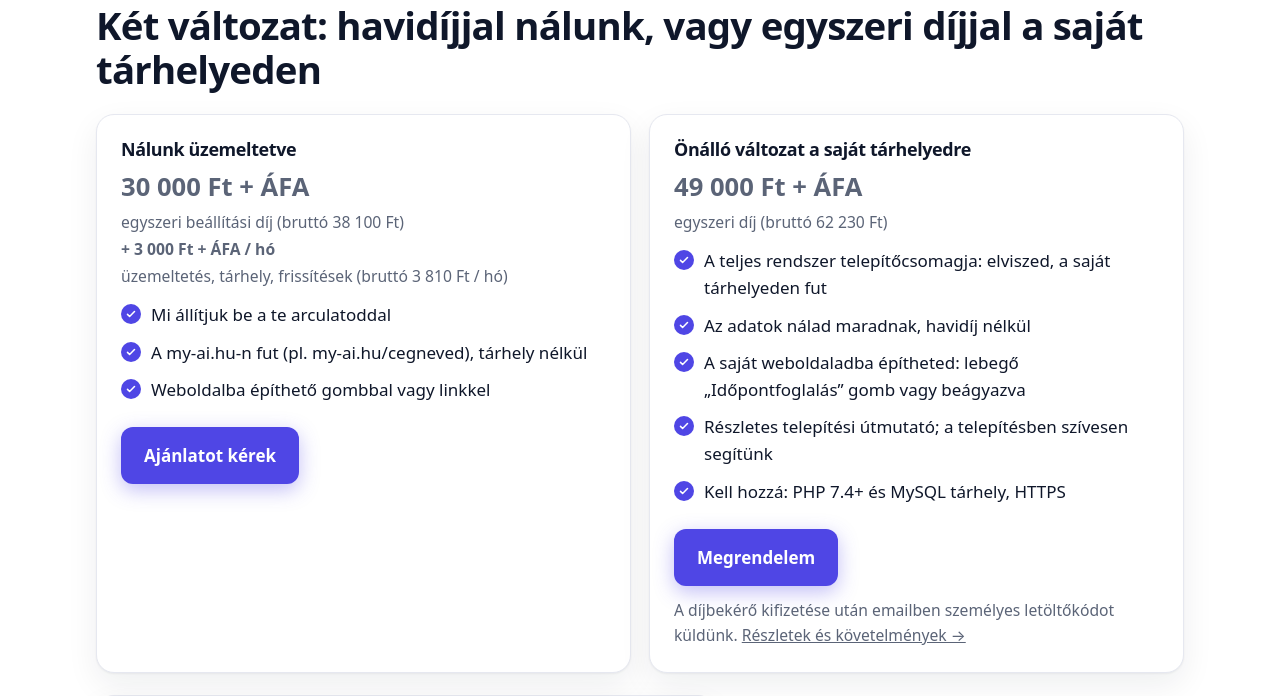
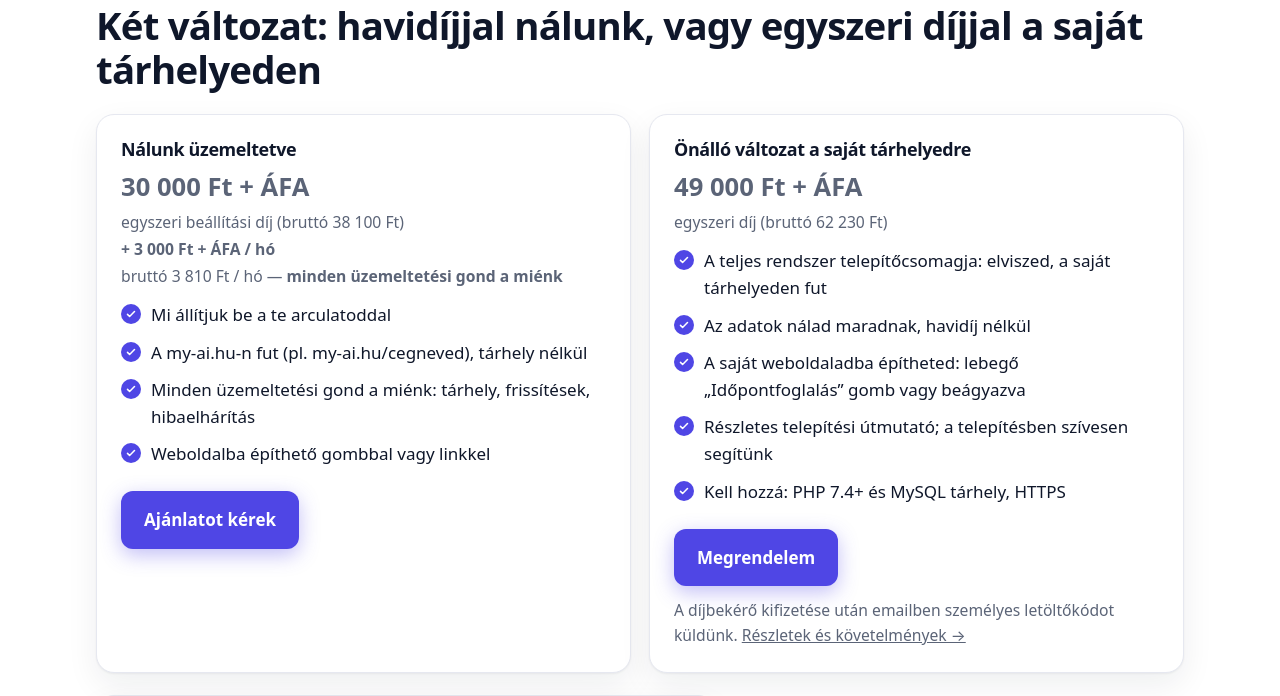
Before and after one commit to puskaister/myai, a PHP site: page /appok/gumiszerviz/ in a window 1280 px wide. Shown: the part 1911-2607 px from the top of the page. Run offline with PHP 8.4, Linux system fonts and the light colour scheme.

Commit message:
Időpontfoglaló nálunk: „minden üzemeltetési gond a miénk” a havidíj mellett
Co-Authored-By: Claude Opus 5.5 <noreply@anthropic.com>

```diff
--- a/apps/ugyintezes/ugyfelek/my-ai.json
+++ b/apps/ugyintezes/ugyfelek/my-ai.json
@@ -25,7 +25,7 @@
         "pénz",
         "forint"
       ],
-      "answer": "Áraink:\n- Online időpontfoglaló nálunk üzemeltetve: 30 000 Ft + ÁFA egyszeri beállítás (bruttó 38 100 Ft) + 3 000 Ft + ÁFA / hó (bruttó 3 810 Ft)\n- Önálló időpontfoglaló a saját tárhelyedre: egyszeri 49 000 Ft + ÁFA (bruttó 62 230 Ft)\n- Ügyintézési Segéd (chatbot): 5 000 Ft + ÁFA / hó (bruttó 6 350 Ft), havonta lemondható\n- Évfordulók, Bevásárlólista, Látogatószámláló: ingyenesen letölthető\n- Egyedi weboldal, app vagy rendszer: a feladattól függ, rövid egyeztetés után pontos árajánlatot adunk\nAjánlatkérés: E-mail: info@my-ai.hu · Telefon: +36 30 584 5937",
+      "answer": "Áraink:\n- Online időpontfoglaló nálunk üzemeltetve: 30 000 Ft + ÁFA egyszeri beállítás (bruttó 38 100 Ft) + 3 000 Ft + ÁFA / hó (bruttó 3 810 Ft), és minden üzemeltetési gond a miénk\n- Önálló időpontfoglaló a saját tárhelyedre: egyszeri 49 000 Ft + ÁFA (bruttó 62 230 Ft)\n- Ügyintézési Segéd (chatbot): 5 000 Ft + ÁFA / hó (bruttó 6 350 Ft), havonta lemondható\n- Évfordulók, Bevásárlólista, Látogatószámláló: ingyenesen letölthető\n- Egyedi weboldal, app vagy rendszer: a feladattól függ, rövid egyeztetés után pontos árajánlatot adunk\nAjánlatkérés: E-mail: info@my-ai.hu · Telefon: +36 30 584 5937",
       "elsobbseg": 1
     },
     {
@@ -282,7 +282,7 @@
         "kozmetik",
         "naptár"
       ],
-      "answer": "Online időpontfoglaló vállalkozásoknak, két változatban:\n- Nálunk üzemeltetve: 30 000 Ft + ÁFA egyszeri beállítás + 3 000 Ft + ÁFA / hó\n- Önálló, a saját tárhelyedre: egyszeri 49 000 Ft + ÁFA\nTudása:\n- Csak a valóban szabad időpontok foglalhatók, dupla foglalás nélkül\n- Párhuzamos helyek (pl. 2 emelő, 3 szék) és ebédszünet\n- Automatikus vagy kézi jóváhagyás, email visszaigazolással\n- Az ügyfél online lemondhatja és a naptárába mentheti\n- Saját mezők az űrlapon, pl. rendszám, gumiméret\n- Telefonos foglalások rögzítése, keresés az admin felületen\nA te nevedet, logódat és színeidet kapja. Élő demó: my-ai.hu/foglalas/",
+      "answer": "Online időpontfoglaló vállalkozásoknak, két változatban:\n- Nálunk üzemeltetve: 30 000 Ft + ÁFA egyszeri beállítás + 3 000 Ft + ÁFA / hó, minden üzemeltetési gond a miénk\n- Önálló, a saját tárhelyedre: egyszeri 49 000 Ft + ÁFA\nTudása:\n- Csak a valóban szabad időpontok foglalhatók, dupla foglalás nélkül\n- Párhuzamos helyek (pl. 2 emelő, 3 szék) és ebédszünet\n- Automatikus vagy kézi jóváhagyás, email visszaigazolással\n- Az ügyfél online lemondhatja és a naptárába mentheti\n- Saját mezők az űrlapon, pl. rendszám, gumiméret\n- Telefonos foglalások rögzítése, keresés az admin felületen\nA te nevedet, logódat és színeidet kapja. Élő demó: my-ai.hu/foglalas/",
       "elsobbseg": 1
     },
     {
--- a/public/appok/gumiszerviz/index.php
+++ b/public/appok/gumiszerviz/index.php
@@ -74,10 +74,11 @@ app_hero('gumiszerviz', '30 000 Ft + ÁFA beállítás, 3 000 Ft + ÁFA / hó ·
           <p style="font-size:1.6rem;font-weight:800;margin:6px 0 2px">30 000 Ft + ÁFA</p>
           <p class="muted" style="margin:0 0 2px">egyszeri beállítási díj (bruttó 38 100 Ft)</p>
           <p style="font-weight:700;margin:0 0 2px">+ 3 000 Ft + ÁFA / hó</p>
-          <p class="muted" style="margin:0 0 12px">üzemeltetés, tárhely, frissítések (bruttó 3 810 Ft / hó)</p>
+          <p class="muted" style="margin:0 0 12px">bruttó 3 810 Ft / hó — <strong>minden üzemeltetési gond a miénk</strong></p>
           <ul class="checks">
             <li>Mi állítjuk be a te arculatoddal</li>
             <li>A my-ai.hu-n fut (pl. my-ai.hu/cegneved), tárhely nélkül</li>
+            <li>Minden üzemeltetési gond a miénk: tárhely, frissítések, hibaelhárítás</li>
             <li>Weboldalba építhető gombbal vagy linkkel</li>
           </ul>
           <a class="btn btn-primary" href="#kapcsolat">Ajánlatot kérek</a>
--- a/public/appok/szepsegszalon/index.php
+++ b/public/appok/szepsegszalon/index.php
@@ -76,10 +76,11 @@ app_hero('szepsegszalon', '30 000 Ft + ÁFA beállítás, 3 000 Ft + ÁFA / hó
           <p style="font-size:1.6rem;font-weight:800;margin:6px 0 2px">30 000 Ft + ÁFA</p>
           <p class="muted" style="margin:0 0 2px">egyszeri beállítási díj (bruttó 38 100 Ft)</p>
           <p style="font-weight:700;margin:0 0 2px">+ 3 000 Ft + ÁFA / hó</p>
-          <p class="muted" style="margin:0 0 12px">üzemeltetés, tárhely, frissítések (bruttó 3 810 Ft / hó)</p>
+          <p class="muted" style="margin:0 0 12px">bruttó 3 810 Ft / hó — <strong>minden üzemeltetési gond a miénk</strong></p>
           <ul class="checks">
             <li>Mi állítjuk be a szalonod arculatával</li>
             <li>A my-ai.hu-n fut (pl. my-ai.hu/szalonneved), tárhely nélkül</li>
+            <li>Minden üzemeltetési gond a miénk: tárhely, frissítések, hibaelhárítás</li>
             <li>Weboldalba építhető gombbal vagy linkkel</li>
           </ul>
           <a class="btn btn-primary" href="#kapcsolat">Ajánlatot kérek</a>
```
